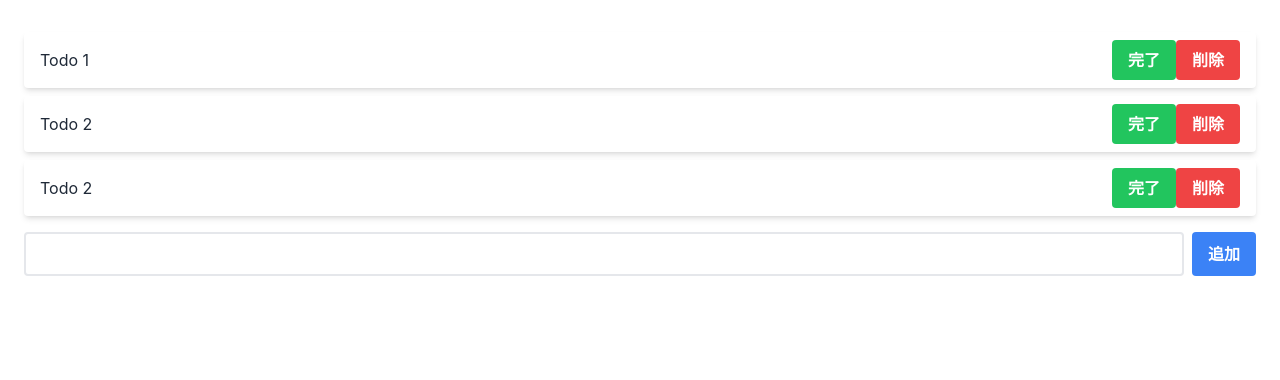
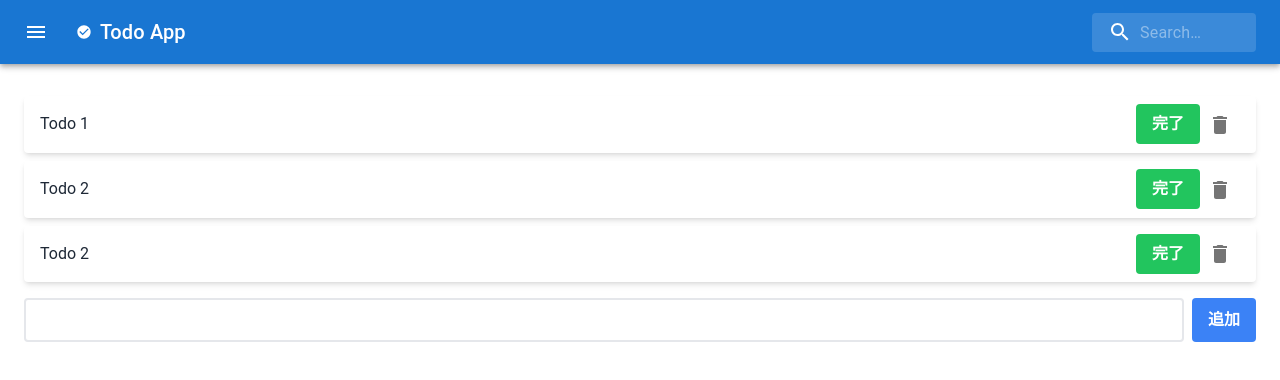
Before and after one commit to kuro1221/react-todo-app, a React (Create React App) app: page / in a window 1280 px wide. Shown: the top 380 px of the page. Built offline with nearby package versions, Linux system fonts and the light colour scheme.

Commit message:
MUIでAppBarとDeleteIconボタンを導入

```diff
--- a/package.json
+++ b/package.json
@@ -4,6 +4,11 @@
   "private": true,
   "dependencies": {
     "@babel/preset-react": "^7.23.3",
+    "@emotion/react": "^11.11.3",
+    "@emotion/styled": "^11.11.0",
+    "@fontsource/roboto": "^5.0.8",
+    "@mui/icons-material": "^5.15.3",
+    "@mui/material": "^5.15.3",
     "@testing-library/jest-dom": "^5.17.0",
     "@testing-library/react": "^13.4.0",
     "@testing-library/user-event": "^13.5.0",
--- a/src/App.tsx
+++ b/src/App.tsx
@@ -1,6 +1,8 @@
 import { useState, useEffect, ChangeEvent } from 'react'
 import { TodoItem } from './components/TodoItem'
 import { Todo } from './models/Todo'
+import SearchAppBar from './components/SearchAppBar'
+
 import {
   fetchActiveTodos,
   addTodo,
@@ -62,6 +64,8 @@
   }
 
   return (
+    <>
+      <SearchAppBar />
       <div className="App p-6">
         {todos.map((todo, index) => (
           <TodoItem
@@ -92,6 +96,7 @@
           </button>
         </div>
       </div>
+    </>
   )
 }
 
--- /dev/null
+++ b/src/components/SearchAppBar.tsx
@@ -0,0 +1,91 @@
+import * as React from 'react'
+import { styled, alpha } from '@mui/material/styles'
+import AppBar from '@mui/material/AppBar'
+import Box from '@mui/material/Box'
+import Toolbar from '@mui/material/Toolbar'
+import IconButton from '@mui/material/IconButton'
+import Typography from '@mui/material/Typography'
+import InputBase from '@mui/material/InputBase'
+import MenuIcon from '@mui/icons-material/Menu'
+import SearchIcon from '@mui/icons-material/Search'
+import CheckCircleIcon from '@mui/icons-material/CheckCircle'
+
+const Search = styled('div')(({ theme }) => ({
+  position: 'relative',
+  borderRadius: theme.shape.borderRadius,
+  backgroundColor: alpha(theme.palette.common.white, 0.15),
+  '&:hover': {
+    backgroundColor: alpha(theme.palette.common.white, 0.25),
+  },
+  marginLeft: 0,
+  width: '100%',
+  [theme.breakpoints.up('sm')]: {
+    marginLeft: theme.spacing(1),
+    width: 'auto',
+  },
+}))
+
+const SearchIconWrapper = styled('div')(({ theme }) => ({
+  padding: theme.spacing(0, 2),
+  height: '100%',
+  position: 'absolute',
+  pointerEvents: 'none',
+  display: 'flex',
+  alignItems: 'center',
+  justifyContent: 'center',
+}))
+
+const StyledInputBase = styled(InputBase)(({ theme }) => ({
+  color: 'inherit',
+  width: '100%',
+  '& .MuiInputBase-input': {
+    padding: theme.spacing(1, 1, 1, 0),
+    // vertical padding + font size from searchIcon
+    paddingLeft: `calc(1em + ${theme.spacing(4)})`,
+    transition: theme.transitions.create('width'),
+    [theme.breakpoints.up('sm')]: {
+      width: '12ch',
+      '&:focus': {
+        width: '20ch',
+      },
+    },
+  },
+}))
+
+export default function SearchAppBar() {
+  return (
+    <Box sx={{ flexGrow: 1 }}>
+      <AppBar position="static">
+        <Toolbar>
+          <IconButton
+            size="large"
+            edge="start"
+            color="inherit"
+            aria-label="open drawer"
+            sx={{ mr: 2 }}
+          >
+            <MenuIcon />
+          </IconButton>
+          <CheckCircleIcon className="pr-2" />
+          <Typography
+            variant="h6"
+            noWrap
+            component="div"
+            sx={{ flexGrow: 1, display: { xs: 'none', sm: 'block' } }}
+          >
+            Todo App
+          </Typography>
+          <Search>
+            <SearchIconWrapper>
+              <SearchIcon />
+            </SearchIconWrapper>
+            <StyledInputBase
+              placeholder="Search…"
+              inputProps={{ 'aria-label': 'search' }}
+            />
+          </Search>
+        </Toolbar>
+      </AppBar>
+    </Box>
+  )
+}
--- a/src/components/TodoItem.tsx
+++ b/src/components/TodoItem.tsx
@@ -1,5 +1,7 @@
 import React, { FC } from 'react'
 import { Todo } from '../models/Todo'
+import IconButton from '@mui/material/IconButton'
+import DeleteIcon from '@mui/icons-material/Delete'
 
 export const TodoItem: FC<{
   todo: Todo
@@ -16,13 +18,13 @@
         >
           完了
         </button>
-        <button
+        <IconButton
+          aria-label="delete"
           onClick={onDelete}
-          className="bg-red-500 hover:bg-red-700 btn"
           data-testid={`delete-button-${todo.id}`}
         >
-          削除
-        </button>
+          <DeleteIcon />
+        </IconButton>
       </div>
     </div>
   )
--- a/src/index.css
+++ b/src/index.css
@@ -3,10 +3,24 @@
 @import 'tailwindcss/utilities';
 @import './css/styled.css';
 
+@import '@fontsource/roboto/300.css';
+@import '@fontsource/roboto/400.css';
+@import '@fontsource/roboto/700.css';
+@import '@fontsource/roboto/500.css';
+
 body {
   margin: 0;
-  font-family: -apple-system, BlinkMacSystemFont, 'Segoe UI', 'Roboto', 'Oxygen',
-    'Ubuntu', 'Cantarell', 'Fira Sans', 'Droid Sans', 'Helvetica Neue',
+  font-family:
+    'Roboto',
+    -apple-system,
+    BlinkMacSystemFont,
+    'Segoe UI',
+    'Oxygen',
+    'Ubuntu',
+    'Cantarell',
+    'Fira Sans',
+    'Droid Sans',
+    'Helvetica Neue',
     sans-serif;
   -webkit-font-smoothing: antialiased;
   -moz-osx-font-smoothing: grayscale;
```
Also changed, not shown: 1 other file (tests, documents, lock files or other folders). Lines whose indentation alone changed are shown as unchanged.
